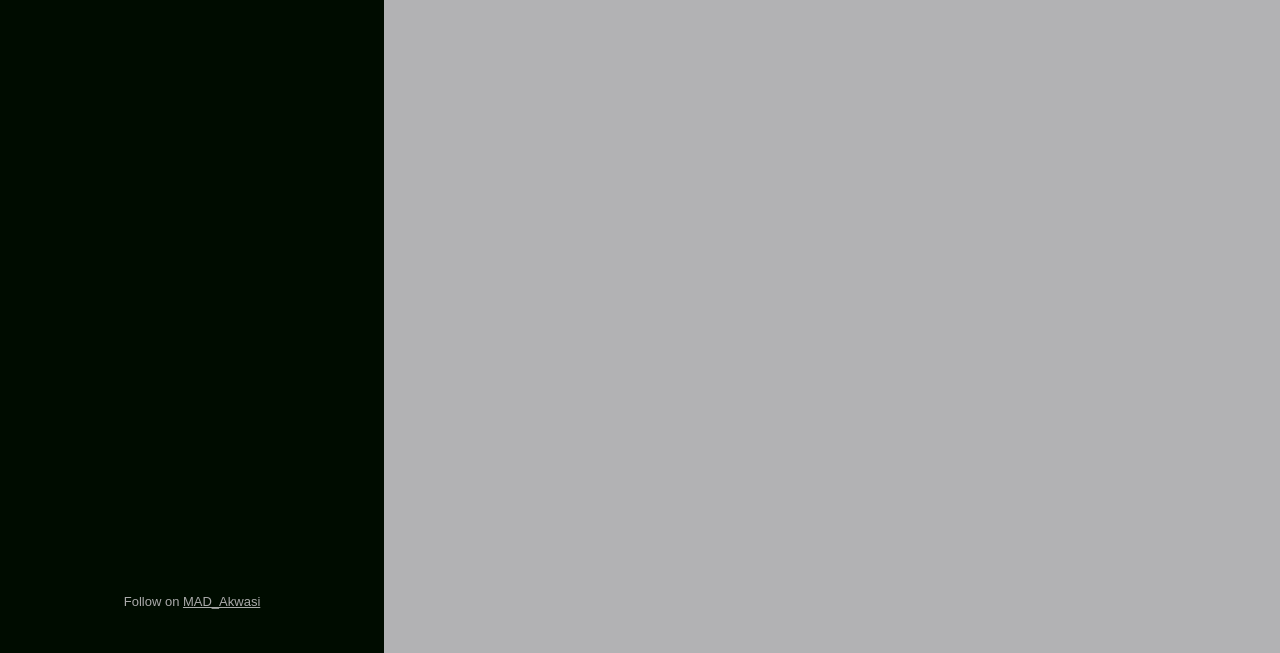
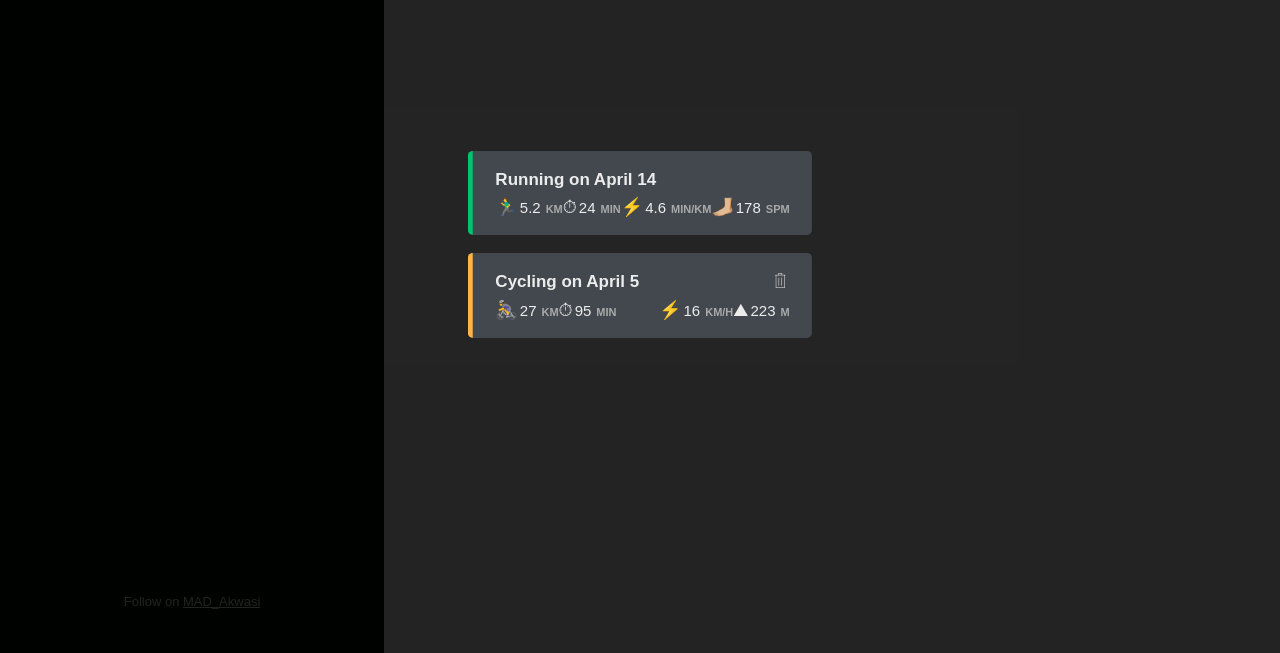
Before and after one commit to MADAkwasi/Find-Geolocator, a plain HTML site: page index.html in a window 1280 px wide. Both pictures are taken after a click on the button "Show Workouts". Shown: the part 147-800 px from the top of the page. Drawn offline with Linux system fonts and the light colour scheme.

Commit message:
Update index.html

```diff
--- a/index.html
+++ b/index.html
@@ -102,7 +102,76 @@
       </p>
     </div>
 
+    <div class="workout_cont hide_workout">
+      <ul class="workout_list">
+        <li class="workout workout--running" data-id="1234567890">
+          <h2 class="workout__title">Running on April 14</h2>
 
+          <div class="workout_group">
+            <div class="half">
+              <div class="workout__details">
+                <span class="workout__icon">🏃‍♂️</span>
+                <span class="workout__value">5.2</span>
+                <span class="workout__unit">km</span>
+              </div>
+              <div class="workout__details">
+                <span class="workout__icon">⏱</span>
+                <span class="workout__value">24</span>
+                <span class="workout__unit">min</span>
+              </div>
+            </div>
+
+            <div class="half">
+              <div class="workout__details">
+                <span class="workout__icon">⚡️</span>
+                <span class="workout__value">4.6</span>
+                <span class="workout__unit">min/km</span>
+              </div>
+              <div class="workout__details">
+                <span class="workout__icon">🦶🏼</span>
+                <span class="workout__value">178</span>
+                <span class="workout__unit">spm</span>
+              </div>
+            </div>
+          </div>
+        </li>
+
+        <li class="workout workout--cycling" data-id="1234567891">
+          <h2 class="workout__title">
+            Cycling on April 5
+            <button class="delete_btn">
+              <i class="icon-basic-trashcan"></i>
+            </button>
+          </h2>
+
+          <div class="workout_group">
+            <div class="half">
+              <div class="workout__details">
+                <span class="workout__icon">🚴‍♀️</span>
+                <span class="workout__value">27</span>
+                <span class="workout__unit">km</span>
+              </div>
+              <div class="workout__details">
+                <span class="workout__icon">⏱</span>
+                <span class="workout__value">95</span>
+                <span class="workout__unit">min</span>
+              </div>
+            </div>
+
+            <div class="half">
+              <div class="workout__details">
+                <span class="workout__icon">⚡️</span>
+                <span class="workout__value">16</span>
+                <span class="workout__unit">km/h</span>
+              </div>
+              <div class="workout__details">
+                <span class="workout__icon">⛰</span>
+                <span class="workout__value">223</span>
+                <span class="workout__unit">m</span>
+              </div>
+            </div>
+          </div>
+        </li>
 
       </ul>
     </div>
```
